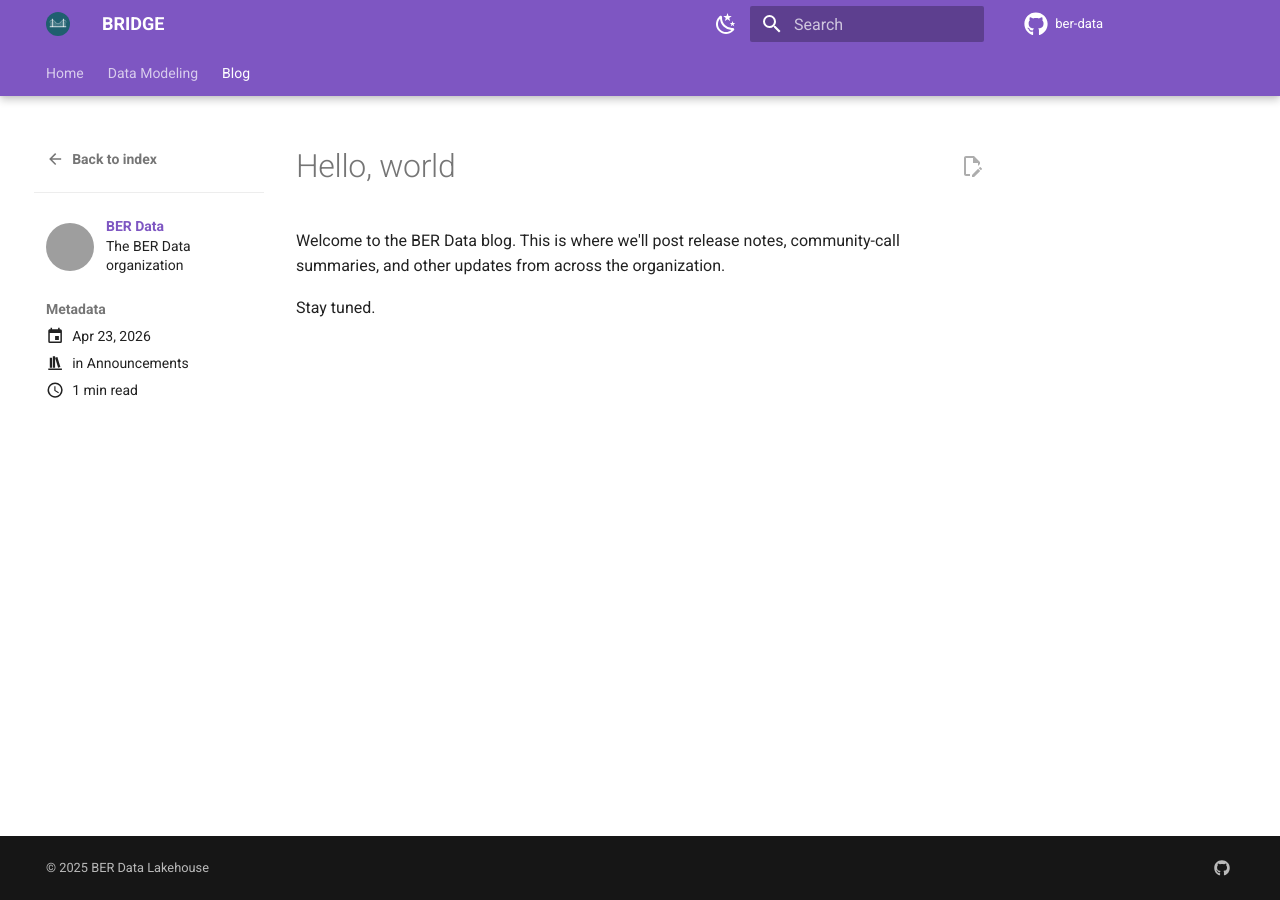
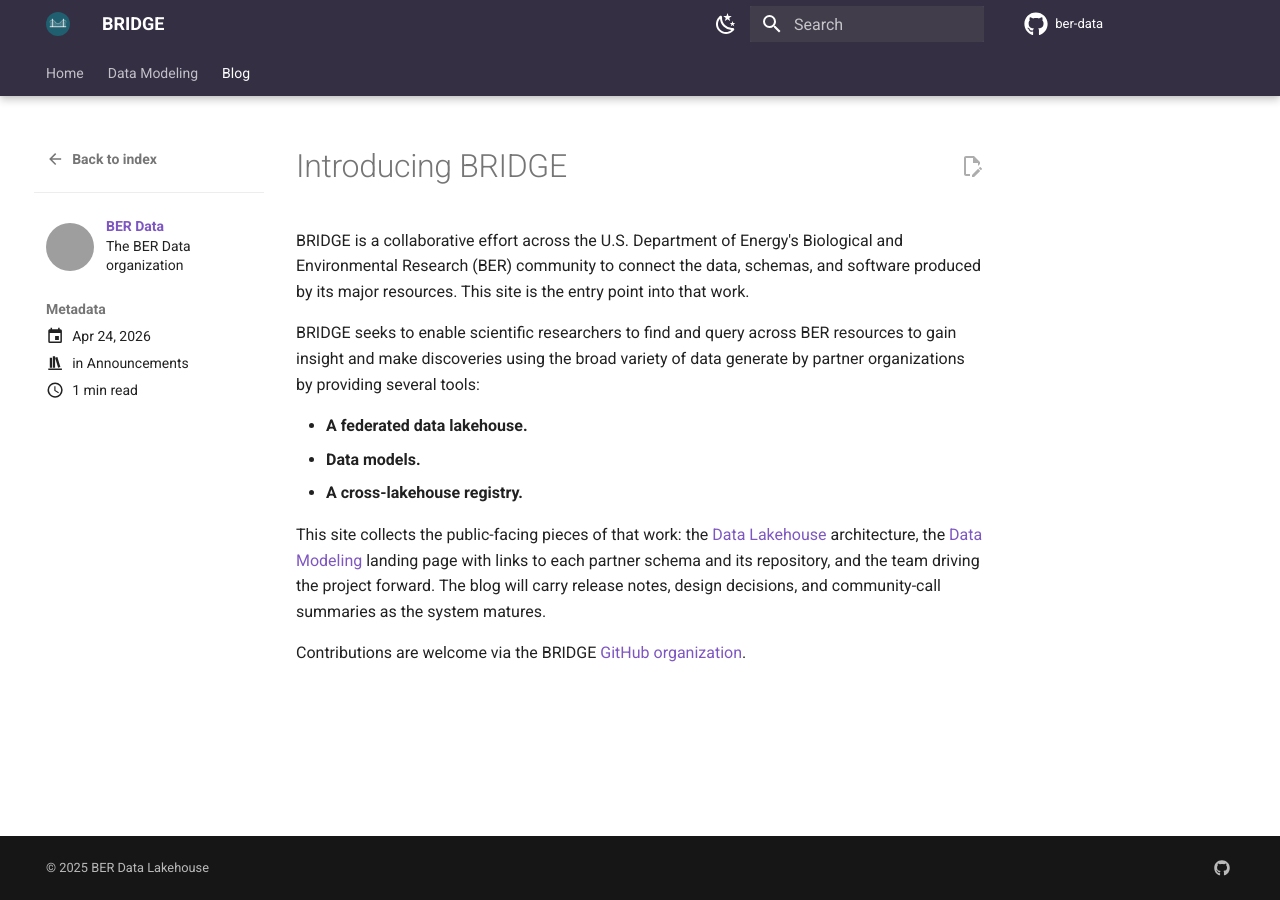
Before and after one commit to ber-data/ber-data.github.io, an MkDocs documentation site: the page built from docs/blog/posts/hello-world.md, in a window 1280 px wide. Built offline with MkDocs 1.6.1 and Material for MkDocs 9.7.7, drawn with Linux system fonts in a browser that asks for light colours; grey boxes are pictures that could not be loaded.

Commit message:
fix blog and buttons

```diff
--- a/docs/blog/posts/hello-world.md
+++ b/docs/blog/posts/hello-world.md
@@ -1,18 +1,36 @@
 ---
-date: 2026-04-23
+date: 2026-04-24
 categories:
   - Announcements
 tags:
   - site
+  - bridge
 authors:
   - ber-data
 ---
 
-# Hello, world
+# Introducing BRIDGE
 
-Welcome to the BER Data blog. This is where we'll post release notes,
-community-call summaries, and other updates from across the organization.
+BRIDGE is a collaborative effort across the U.S. Department of Energy's
+Biological and Environmental Research (BER) community to connect the data,
+schemas, and software produced by its major resources. This site is the entry point into that work.
 
 <!-- more -->
 
-Stay tuned.
+BRIDGE seeks to enable scientific researchers to find and query across BER resources
+to gain insight and make discoveries using the broad variety of data generate by partner
+organizations by providing several tools:
+
+- **A federated data lakehouse.**
+- **Data models.**
+- **A cross-lakehouse registry.**
+
+This site collects the public-facing pieces of that work: the
+[Data Lakehouse](../../index.md#data-lakehouse) architecture, the
+[Data Modeling](../../schemas.md) landing page with links to each partner
+schema and its repository, and the team driving the project forward. The
+blog will carry release notes, design decisions, and community-call
+summaries as the system matures.
+
+Contributions are welcome via the BRIDGE
+[GitHub organization](https://github.com/ber-data).
--- a/docs/stylesheets/extra.css
+++ b/docs/stylesheets/extra.css
@@ -1,4 +1,24 @@
 /* BER Data Lakehouse — section tints echoing the retired infosite palette. */
+
+/* Header + tabs: dark purple to match the Data Lakehouse section. */
+.md-header,
+.md-tabs {
+  background-color: #352F44;
+  color: #fff;
+}
+.md-header a,
+.md-header__topic,
+.md-header__title,
+.md-tabs a {
+  color: #fff;
+}
+.md-search__input {
+  background-color: rgba(255, 255, 255, 0.12);
+  color: #fff;
+}
+.md-search__input::placeholder {
+  color: rgba(255, 255, 255, 0.7);
+}
 
 /* Hero banner (top of home page). */
 .hero {
@@ -28,6 +48,22 @@
   font-size: 1.2rem;
   max-width: 50ch;
   margin: 0 auto 1rem;
+}
+
+/* Uniform look for all hero buttons, regardless of .md-button--primary. */
+.hero .md-button,
+.hero .md-button--primary {
+  background-color: rgba(255, 255, 255, 0.12);
+  color: #fff !important;
+  border: 1px solid rgba(255, 255, 255, 0.6);
+}
+.hero .md-button:hover,
+.hero .md-button:focus,
+.hero .md-button--primary:hover,
+.hero .md-button--primary:focus {
+  background-color: #fff;
+  color: #352F44 !important;
+  border-color: #fff;
 }
 
 .section--funding {
```
